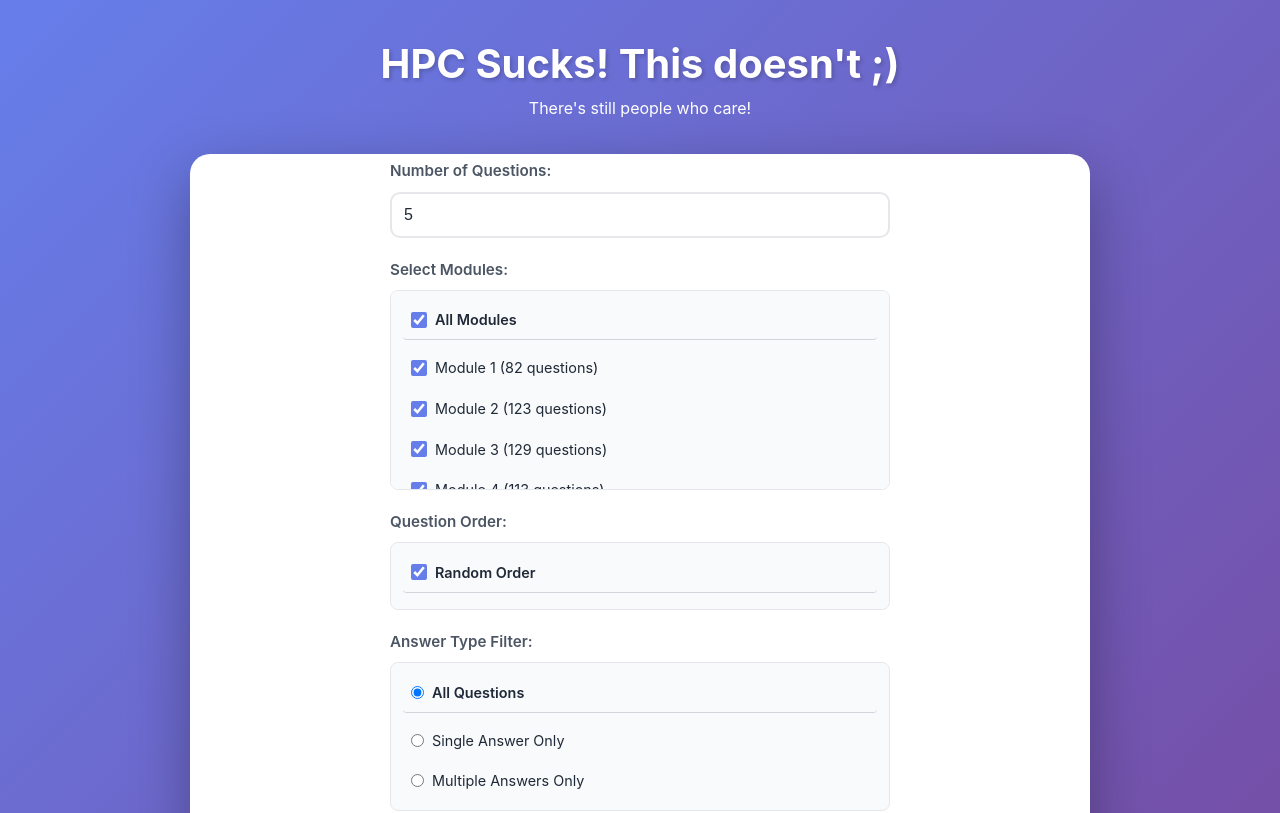
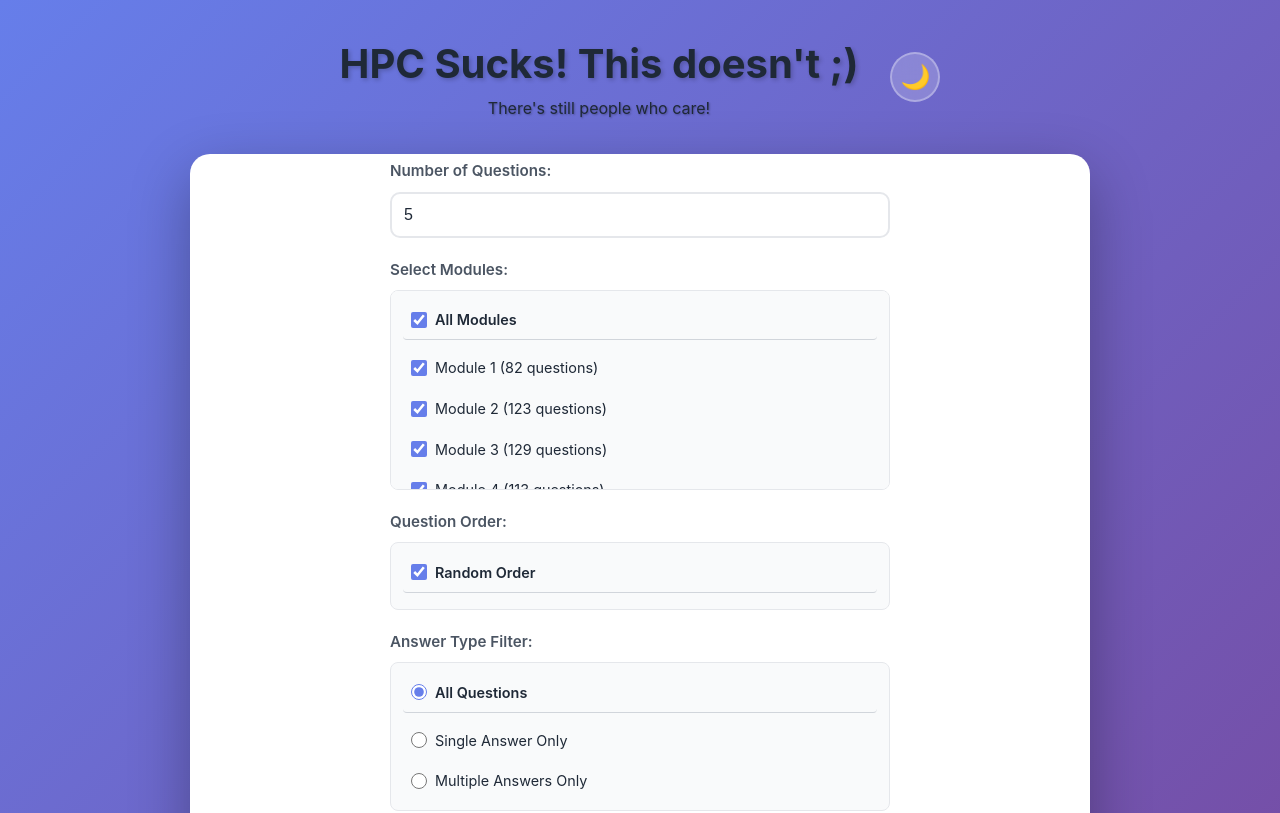
Before and after one commit to aallendez/hpc-is-easy, a React (Vite) app: page / in a window 1280 px wide. Shown: the top 813 px of the page. Built offline with nearby package versions, Linux system fonts and the light colour scheme.

Commit message:
dark mode

```diff
--- a/src/App.css
+++ b/src/App.css
@@ -12,8 +12,46 @@ header {
   margin-bottom: 2rem;
 }
 
+.header-content {
+  display: flex;
+  align-items: center;
+  justify-content: center;
+  gap: 2rem;
+  flex-wrap: wrap;
+}
+
+.header-subtitle {
+  color: var(--text-primary);
+  text-shadow: 1px 1px 2px rgba(0, 0, 0, 0.3);
+}
+
+.dark-mode-toggle {
+  background: rgba(255, 255, 255, 0.2);
+  border: 2px solid rgba(255, 255, 255, 0.3);
+  border-radius: 50%;
+  width: 50px;
+  height: 50px;
+  font-size: 1.5rem;
+  cursor: pointer;
+  transition: all 0.3s ease;
+  display: flex;
+  align-items: center;
+  justify-content: center;
+  backdrop-filter: blur(10px);
+}
+
+.dark-mode-toggle:hover {
+  background: rgba(255, 255, 255, 0.3);
+  transform: translateY(-2px) rotate(15deg);
+  box-shadow: 0 4px 12px rgba(0, 0, 0, 0.2);
+}
+
+.dark-mode-toggle:active {
+  transform: translateY(0) rotate(0deg);
+}
+
 header h1 {
-  color: white;
+  color: var(--text-primary);
   font-size: 2.5rem;
   font-weight: 700;
   text-shadow: 2px 2px 4px rgba(0, 0, 0, 0.2);
@@ -21,19 +59,20 @@ header h1 {
 }
 
 main {
-  background: white;
+  background: var(--bg-primary);
   border-radius: 20px;
   box-shadow: 0 20px 60px rgba(0, 0, 0, 0.3);
   overflow: hidden;
-  color: #1f2937;
+  color: var(--text-primary);
   flex: 1;
+  transition: background 0.3s ease, color 0.3s ease;
 }
 
 footer {
   text-align: center;
   padding: 1.5rem 1rem;
   margin-top: 2rem;
-  color: white;
+  color: var(--text-primary);
   font-size: 0.95rem;
 }
 
--- a/src/App.jsx
+++ b/src/App.jsx
@@ -1,4 +1,4 @@
-import { useState } from 'react';
+import { useState, useEffect } from 'react';
 import { questions } from './data/questions';
 import QuizSetup from './components/QuizSetup';
 import Question from './components/Question';
@@ -22,9 +22,29 @@ function App() {
   const [currentQuestionIndex, setCurrentQuestionIndex] = useState(0);
   const [userAnswers, setUserAnswers] = useState([]);
   const [showAnswer, setShowAnswer] = useState(false);
+  const [darkMode, setDarkMode] = useState(() => {
+    // Initialize dark mode from localStorage
+    const saved = localStorage.getItem('darkMode');
+    return saved === 'true';
+  });
 
   // All questions already combined in data/questions.js
   const allQuestions = questions;
+
+  // Apply dark mode class to body
+  useEffect(() => {
+    if (darkMode) {
+      document.body.classList.add('dark-mode');
+    } else {
+      document.body.classList.remove('dark-mode');
+    }
+    // Save to localStorage
+    localStorage.setItem('darkMode', darkMode);
+  }, [darkMode]);
+
+  const toggleDarkMode = () => {
+    setDarkMode(!darkMode);
+  };
 
   const startQuiz = (numQuestions, selectedModules, randomOrder = true, answerTypeFilter = 'all') => {
 
@@ -111,8 +131,15 @@ function App() {
   return (
     <div className="App">
       <header>
-        <h1>HPC Sucks! This doesn't ;)</h1>
-        <p style={{ color: 'white' }}>There's still people who care!</p>
+        <div className="header-content">
+          <div>
+            <h1>HPC Sucks! This doesn't ;)</h1>
+            <p className="header-subtitle">There's still people who care!</p>
+          </div>
+          <button className="dark-mode-toggle" onClick={toggleDarkMode} aria-label="Toggle dark mode">
+            {darkMode ? '☀️' : '🌙'}
+          </button>
+        </div>
       </header>
 
       <main>
--- a/src/components/Question.css
+++ b/src/components/Question.css
@@ -1,6 +1,6 @@
 .question-container {
   padding: 3rem;
-  color: #1f2937 !important;
+  color: var(--text-primary) !important;
 }
 
 .question-container * {
@@ -17,7 +17,7 @@
 }
 
 .question-counter {
-  color: #6b7280;
+  color: var(--text-tertiary);
   font-weight: 600;
   font-size: 1rem;
 }
@@ -35,14 +35,14 @@
   font-size: 1.5rem;
   margin-bottom: 1rem;
   line-height: 1.5;
-  color: #1f2937;
+  color: var(--text-primary);
 }
 
 .question-text {
   font-size: 1.25rem;
   margin-bottom: 1.5rem;
   line-height: 1.6;
-  color: #1f2937;
+  color: var(--text-primary);
 }
 
 .question-text .text-segment {
@@ -64,7 +64,7 @@
 }
 
 .instruction-text {
-  color: #667eea;
+  color: var(--accent-purple);
   font-weight: 600;
   font-style: italic;
   margin-bottom: 1rem;
@@ -74,10 +74,11 @@
 .question-image {
   margin: 1.5rem 0;
   padding: 1rem;
-  background: #f9fafb;
-  border: 2px solid #e5e7eb;
+  background: var(--bg-secondary);
+  border: 2px solid var(--border-primary);
   border-radius: 10px;
   text-align: center;
+  transition: background 0.3s ease, border-color 0.3s ease;
 }
 
 .question-image img {
@@ -88,16 +89,17 @@
 }
 
 .code-block {
-  background: #1e293b;
-  color: #e2e8f0;
+  background: var(--code-bg);
+  color: var(--code-text);
   padding: 1.25rem 1.5rem;
   border-radius: 10px;
   margin: 1.5rem 0;
   overflow-x: auto;
   font-size: 0.875rem;
   line-height: 1.7;
-  border: 1px solid #334155;
+  border: 1px solid var(--border-primary);
   box-shadow: inset 0 1px 3px rgba(0, 0, 0, 0.2);
+  transition: background 0.3s ease, border-color 0.3s ease;
 }
 
 .code-block code {
@@ -107,19 +109,20 @@
 }
 
 .embedded-code {
-  background: #0f172a;
-  border-left: 3px solid #667eea;
+  background: var(--code-bg);
+  border-left: 3px solid var(--accent-purple);
 }
 
 .inline-code {
-  background: #f3f4f6;
-  color: #e74c3c;
+  background: var(--inline-code-bg);
+  color: var(--inline-code-text);
   padding: 0.2em 0.4em;
   border-radius: 3px;
   font-size: 0.9em;
   font-family: 'Monaco', 'Menlo', 'Ubuntu Mono', monospace;
   font-weight: 500;
-  border: 1px solid #e5e7eb;
+  border: 1px solid var(--inline-code-border);
+  transition: background 0.3s ease, border-color 0.3s ease;
 }
 
 .options {
@@ -134,8 +137,8 @@
   align-items: center;
   gap: 1rem;
   padding: 1.2rem;
-  background: #f9fafb;
-  border: 2px solid #e5e7eb;
+  background: var(--bg-secondary);
+  border: 2px solid var(--border-primary);
   border-radius: 10px;
   text-align: left;
   font-size: 1rem;
@@ -144,8 +147,8 @@
 }
 
 .option:hover:not(:disabled) {
-  background: #f3f4f6;
-  border-color: #667eea;
+  background: var(--bg-tertiary);
+  border-color: var(--accent-purple);
   transform: translateY(-2px);
   box-shadow: 0 4px 12px rgba(0, 0, 0, 0.1);
 }
@@ -155,8 +158,8 @@
 }
 
 .option.selected {
-  background: #ede9fe;
-  border-color: #667eea;
+  background: var(--accent-purple-light);
+  border-color: var(--accent-purple);
 }
 
 .option.correct {
@@ -171,7 +174,7 @@
 
 .option-letter {
   font-weight: 700;
-  color: #667eea;
+  color: var(--accent-purple);
   min-width: 25px;
 }
 
@@ -185,7 +188,7 @@
 
 .option-text {
   flex: 1;
-  color: #1f2937;
+  color: var(--text-primary);
 }
 
 .option-text .text-segment {
@@ -246,23 +249,25 @@
 }
 
 .correct-answer-display {
-  color: #4b5563;
+  color: var(--text-secondary);
   padding: 0.75rem;
-  background: #f3f4f6;
+  background: var(--bg-tertiary);
   border-radius: 8px;
   margin-bottom: 1rem;
   border-left: 4px solid #22c55e;
+  transition: background 0.3s ease;
 }
 
 .correct-answer-display strong {
-  color: #1f2937;
+  color: var(--text-primary);
 }
 
 .answer-feedback {
   margin-top: 2rem;
   padding: 1.5rem;
-  background: #f9fafb;
+  background: var(--bg-secondary);
   border-radius: 10px;
+  transition: background 0.3s ease;
 }
 
 .feedback-message {
--- a/src/components/QuizSetup.css
+++ b/src/components/QuizSetup.css
@@ -10,11 +10,11 @@
 .setup-card {
   width: 100%;
   max-width: 500px;
-  color: #1f2937;
+  color: var(--text-primary);
 }
 
 .setup-card h2 {
-  color: #1f2937;
+  color: var(--text-primary);
   font-size: 1.75rem;
   margin-bottom: 1.5rem;
   text-align: center;
@@ -26,7 +26,7 @@
 
 .setup-option > label {
   display: block;
-  color: #4b5563;
+  color: var(--text-secondary);
   font-weight: 600;
   margin-bottom: 0.5rem;
   font-size: 0.95rem;
@@ -36,16 +36,16 @@
   width: 100%;
   padding: 0.75rem;
   font-size: 1rem;
-  border: 2px solid #e5e7eb;
+  border: 2px solid var(--border-primary);
   border-radius: 10px;
-  background: white;
-  color: #1f2937 !important;
-  transition: border-color 0.3s ease;
+  background: var(--bg-primary);
+  color: var(--text-primary) !important;
+  transition: border-color 0.3s ease, background 0.3s ease;
 }
 
 .setup-option input[type="number"]:focus {
   outline: none;
-  border-color: #667eea;
+  border-color: var(--accent-purple);
 }
 
 .module-checkboxes {
@@ -53,11 +53,12 @@
   flex-direction: column;
   gap: 0.4rem;
   padding: 0.75rem;
-  background: #f9fafb;
+  background: var(--bg-secondary);
   border-radius: 8px;
-  border: 1px solid #e5e7eb;
+  border: 1px solid var(--border-primary);
   max-height: 200px;
   overflow-y: auto;
+  transition: background 0.3s ease, border-color 0.3s ease;
 }
 
 .checkbox-label {
@@ -68,31 +69,32 @@
   padding: 0.35rem 0.5rem;
   border-radius: 4px;
   transition: background-color 0.2s ease;
-  color: #1f2937;
+  color: var(--text-primary);
 }
 
 .checkbox-label:hover {
-  background: #f3f4f6;
+  background: var(--bg-tertiary);
 }
 
 .checkbox-label:first-child {
   font-weight: 600;
   padding-bottom: 0.5rem;
-  border-bottom: 1px solid #d1d5db;
+  border-bottom: 1px solid var(--border-secondary);
   margin-bottom: 0.25rem;
 }
 
-.checkbox-label input[type="checkbox"] {
+.checkbox-label input[type="checkbox"],
+.checkbox-label input[type="radio"] {
   width: 16px;
   height: 16px;
   cursor: pointer;
-  accent-color: #667eea;
+  accent-color: var(--accent-purple);
   flex-shrink: 0;
 }
 
 .checkbox-label span {
   font-size: 0.9rem;
-  color: #1f2937;
+  color: var(--text-primary);
 }
 
 .start-button {
@@ -115,12 +117,12 @@
 .info {
   margin-top: 1rem;
   text-align: center;
-  color: #6b7280;
+  color: var(--text-tertiary);
   font-size: 0.85rem;
 }
 
 .info strong {
-  color: #667eea;
+  color: var(--accent-purple);
   font-size: 1rem;
 }
 
@@ -134,6 +136,11 @@
   font-size: 0.8rem;
 }
 
+body.dark-mode .warning-text {
+  background: #422006;
+  color: #fbbf24;
+}
+
 @media (max-width: 768px) {
   .quiz-setup {
     padding: 1.5rem 1rem;
--- a/src/components/Results.css
+++ b/src/components/Results.css
@@ -1,6 +1,6 @@
 .results-container {
   padding: 3rem;
-  color: #1f2937 !important;
+  color: var(--text-primary) !important;
 }
 
 .results-container * {
@@ -16,7 +16,7 @@
   text-align: center;
   font-size: 2rem;
   margin-bottom: 2rem;
-  color: #1f2937;
+  color: var(--text-primary);
 }
 
 .score-display {
@@ -24,8 +24,9 @@
   padding: 2rem;
   margin-bottom: 3rem;
   border-radius: 15px;
-  background: #f9fafb;
+  background: var(--bg-secondary);
   border: 4px solid;
+  transition: background 0.3s ease;
 }
 
 .score-percentage {
@@ -36,7 +37,7 @@
 
 .score-fraction {
   font-size: 1.2rem;
-  color: #6b7280;
+  color: var(--text-tertiary);
 }
 
 .results-breakdown {
@@ -46,15 +47,16 @@
 .results-breakdown h3 {
   font-size: 1.5rem;
   margin-bottom: 1.5rem;
-  color: #1f2937;
+  color: var(--text-primary);
 }
 
 .result-item {
-  background: #f9fafb;
+  background: var(--bg-secondary);
   padding: 1.5rem;
   border-radius: 10px;
   margin-bottom: 1rem;
-  border: 2px solid #e5e7eb;
+  border: 2px solid var(--border-primary);
+  transition: background 0.3s ease, border-color 0.3s ease;
 }
 
 .result-header {
@@ -87,12 +89,12 @@
 
 .result-title {
   font-weight: 600;
-  color: #4b5563;
+  color: var(--text-secondary);
 }
 
 .result-question {
   margin-bottom: 0.75rem;
-  color: #1f2937;
+  color: var(--text-primary);
   font-weight: 500;
 }
 
--- a/src/index.css
+++ b/src/index.css
@@ -15,6 +15,46 @@
   text-rendering: optimizeLegibility;
   -webkit-font-smoothing: antialiased;
   -moz-osx-font-smoothing: grayscale;
+
+  /* Light mode colors */
+  --bg-gradient-start: #667eea;
+  --bg-gradient-end: #764ba2;
+  --text-primary: #1f2937;
+  --text-secondary: #4b5563;
+  --text-tertiary: #6b7280;
+  --bg-primary: #ffffff;
+  --bg-secondary: #f9fafb;
+  --bg-tertiary: #f3f4f6;
+  --border-primary: #e5e7eb;
+  --border-secondary: #d1d5db;
+  --code-bg: #1e293b;
+  --code-text: #e2e8f0;
+  --inline-code-bg: #f3f4f6;
+  --inline-code-text: #e74c3c;
+  --inline-code-border: #e5e7eb;
+  --accent-purple: #667eea;
+  --accent-purple-light: #ede9fe;
+}
+
+body.dark-mode {
+  /* Dark mode colors */
+  --bg-gradient-start: #1e293b;
+  --bg-gradient-end: #0f172a;
+  --text-primary: #f1f5f9;
+  --text-secondary: #cbd5e1;
+  --text-tertiary: #94a3b8;
+  --bg-primary: #1e293b;
+  --bg-secondary: #0f172a;
+  --bg-tertiary: #334155;
+  --border-primary: #334155;
+  --border-secondary: #475569;
+  --code-bg: #0f172a;
+  --code-text: #e2e8f0;
+  --inline-code-bg: #334155;
+  --inline-code-text: #fca5a5;
+  --inline-code-border: #475569;
+  --accent-purple: #818cf8;
+  --accent-purple-light: #312e81;
 }
 
 body {
@@ -23,8 +63,9 @@ body {
   display: flex;
   align-items: center;
   justify-content: center;
-  background: linear-gradient(135deg, #667eea 0%, #764ba2 100%);
-  color: #1f2937;
+  background: linear-gradient(135deg, var(--bg-gradient-start) 0%, var(--bg-gradient-end) 100%);
+  color: var(--text-primary);
+  transition: background 0.3s ease;
 }
 
 #root {
```
